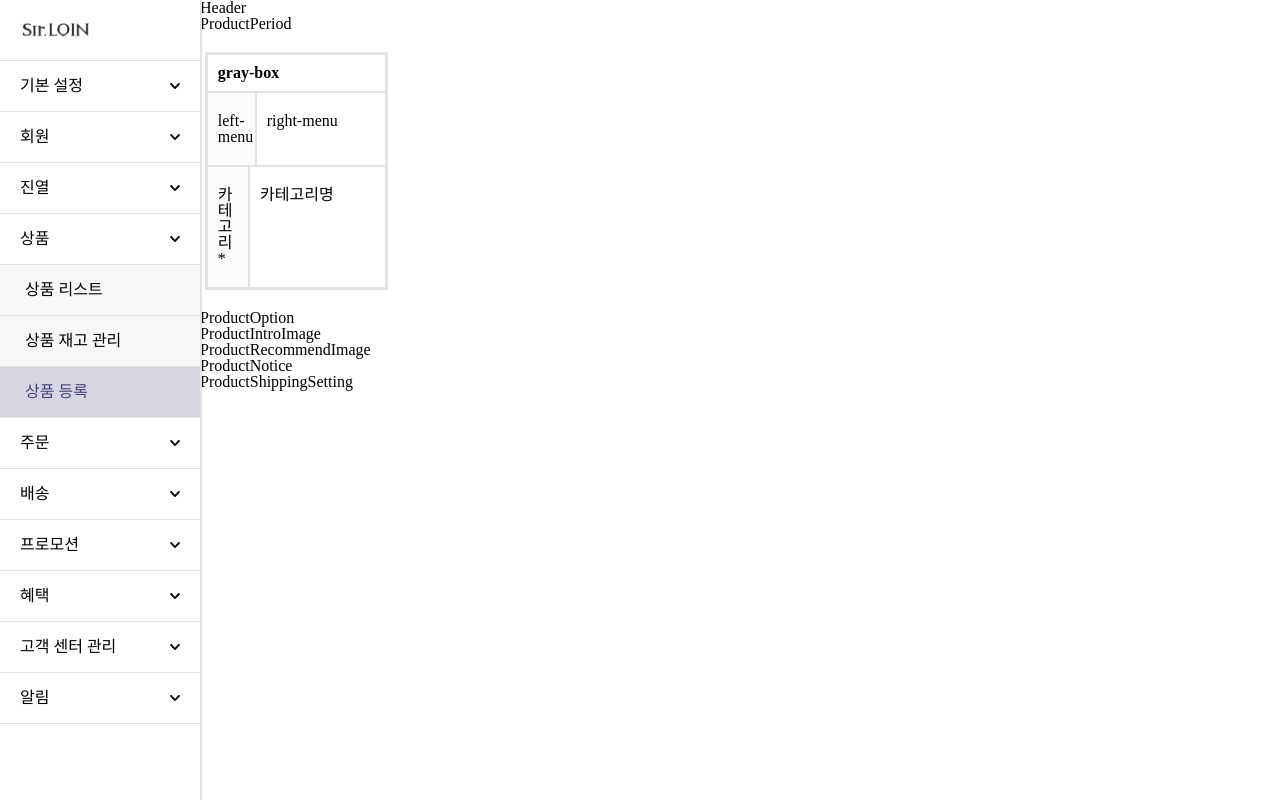
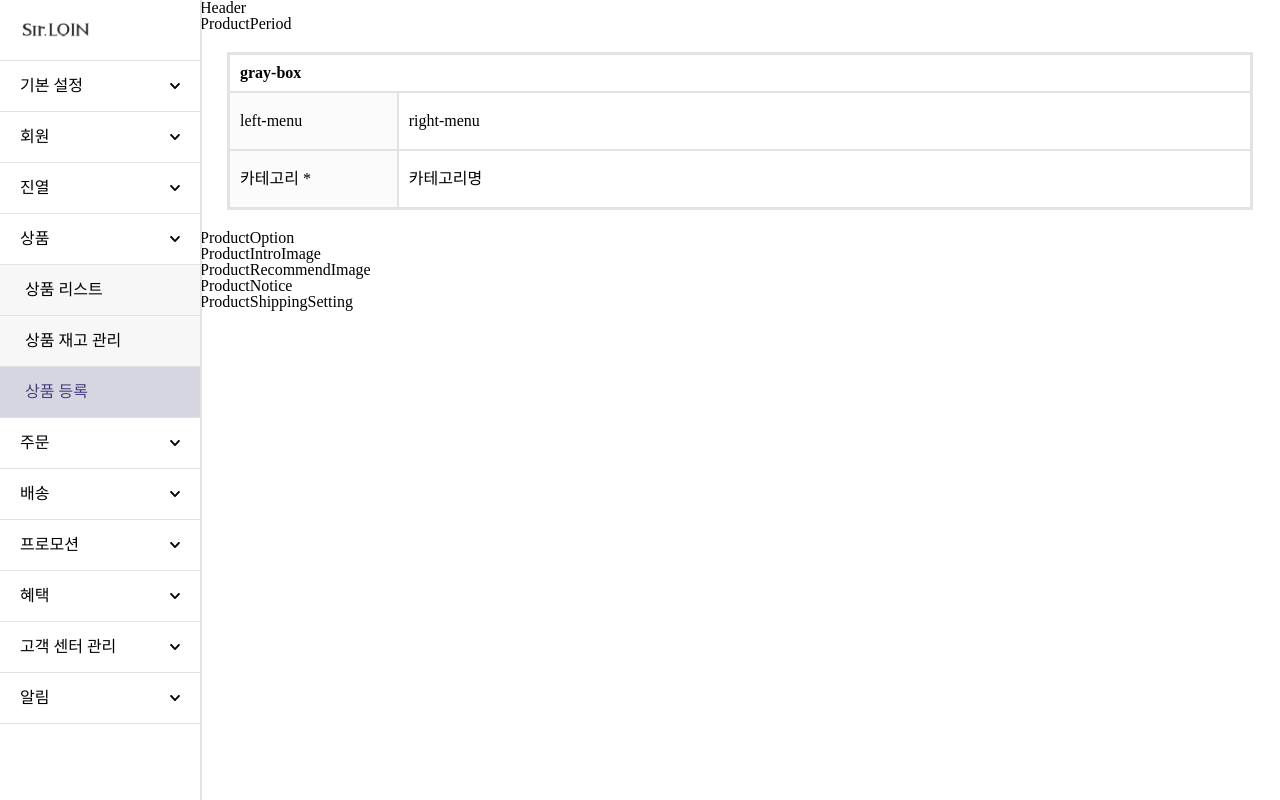
Before and after one commit to PreOnBoarding-Team17/Week1_Product_Registration, a React (Create React App) app: page / in a window 1280 px wide. Built offline with nearby package versions, Linux system fonts and the light colour scheme.

Commit message:
chore: 네비게이션바 공간 해결을 위한 코드 수정

```diff
--- a/src/App.jsx
+++ b/src/App.jsx
@@ -8,10 +8,7 @@ function App() {
   return (
     <div>
       <Navigation />
-      <div style={{ display: "flex" }}>
-        <div style={{ width: "200px" }}></div>
-        <ProductRegister />
-      </div>
+      <ProductRegister />
     </div>
   );
 }
--- a/src/Pages/ProductRegister.jsx
+++ b/src/Pages/ProductRegister.jsx
@@ -10,7 +10,7 @@ import ProductShippingSetting from "Components/ProductShippingSetting";
 
 function ProductRegister() {
   return (
-    <div>
+    <div style={{ paddingLeft: "200px" }}>
       <Header />
       <ProductPeriod />
       <ProductInformation />
```
